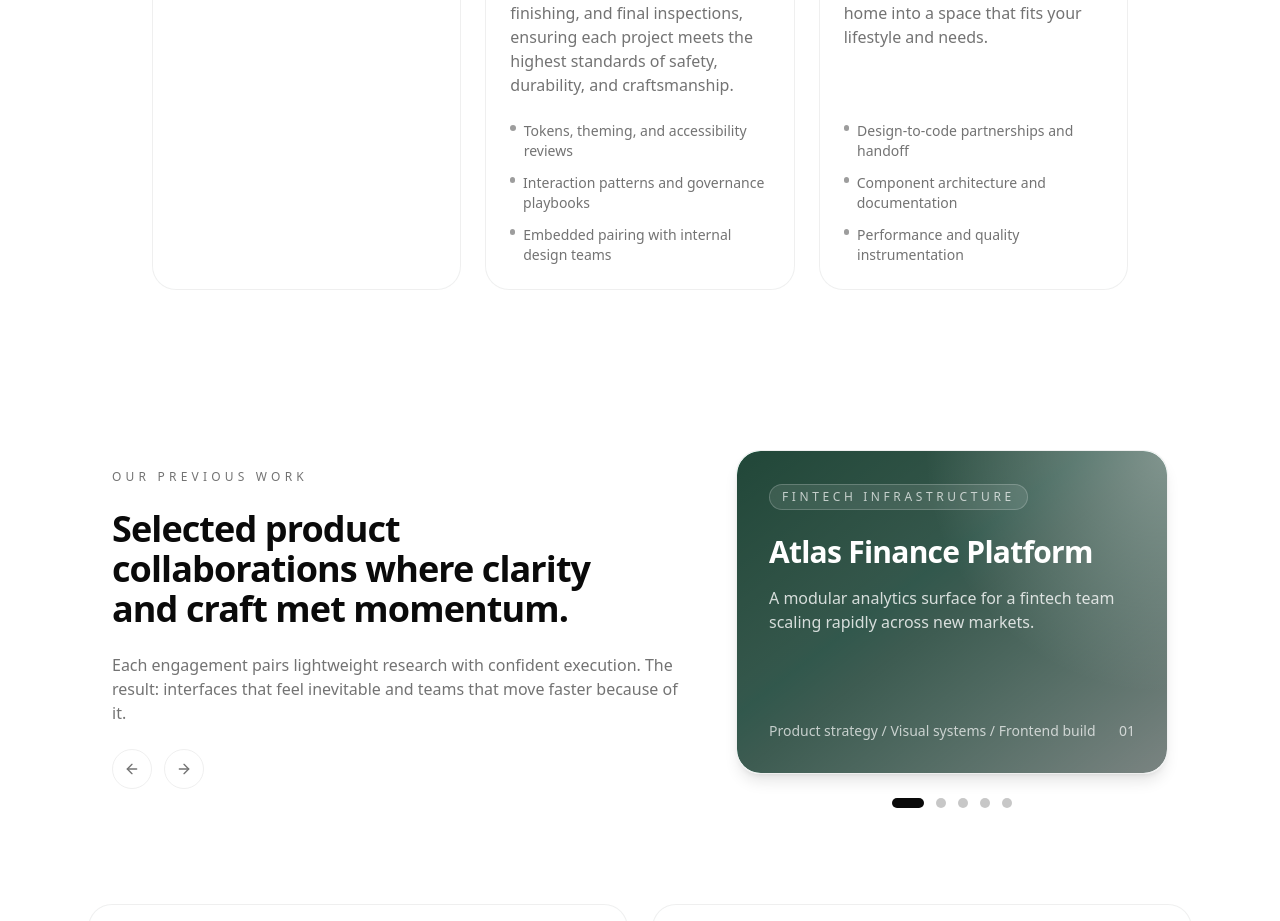
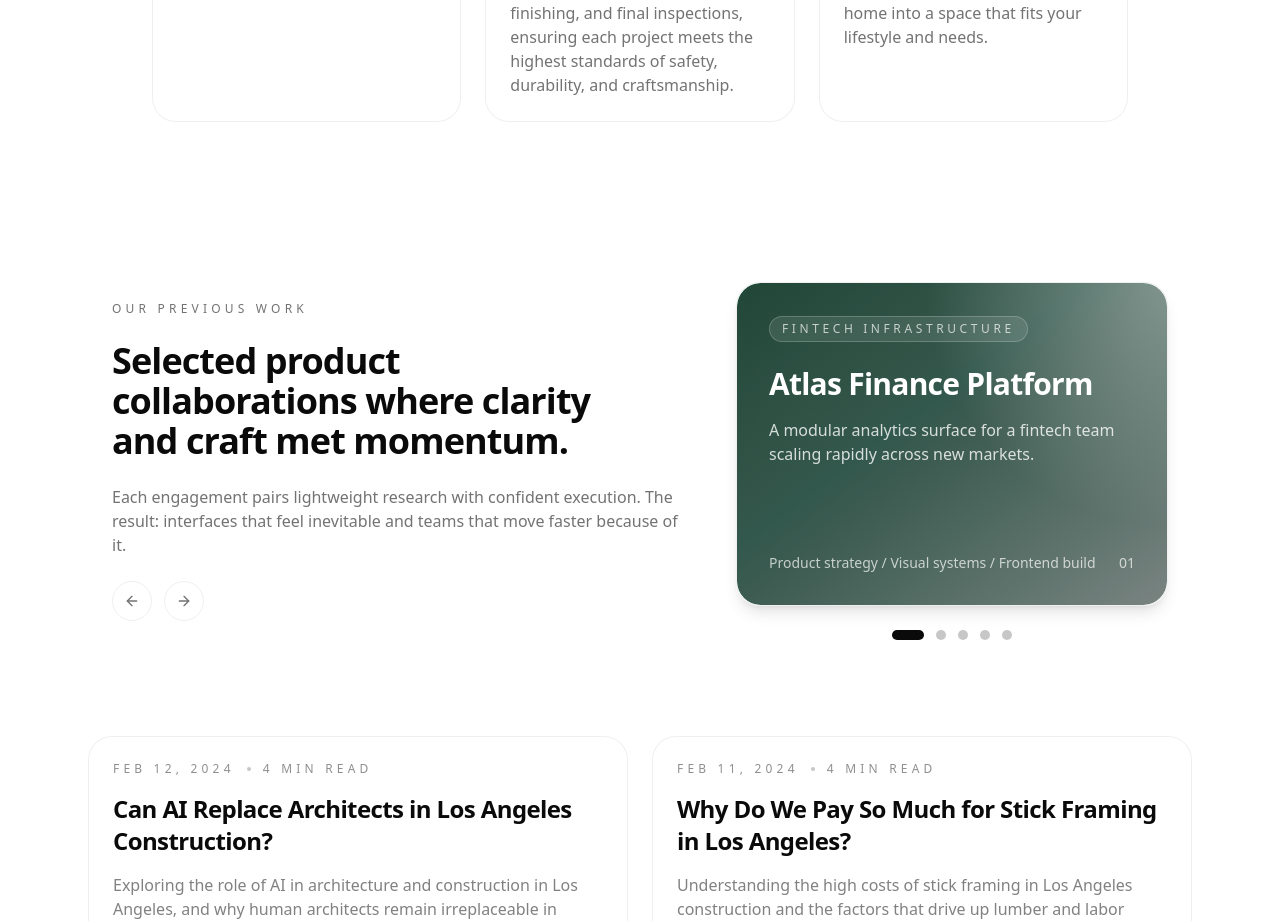
Before and after one commit to codensleep/den.builders, a Next.js app: page / in a window 1280 px wide. Shown: the part 1140-2061 px from the top of the page. Built offline with nearby package versions, Linux system fonts and the light colour scheme.

Commit message:
u2
update

```diff
--- a/src/app/page.tsx
+++ b/src/app/page.tsx
@@ -15,21 +15,13 @@ const services = [
     title: 'Construction',
     description:
       'Our expertise covers residential, commercial, and custom builds, with a focus on quality workmanship, efficient project management, and on-time delivery. We handle everything from site preparation and concrete work to framing, finishing, and final inspections, ensuring each project meets the highest standards of safety, durability, and craftsmanship.',
-    focusAreas: [
-      'Tokens, theming, and accessibility reviews',
-      'Interaction patterns and governance playbooks',
-      'Embedded pairing with internal design teams',
-    ],
+    focusAreas: [],
   },
   {
     title: 'Remodeling',
     description:
       'We offer complete home remodeling services, including kitchen and bathroom upgrades, room additions, and whole-house renovations. Our team focuses on quality craftsmanship, modern design, and seamless project management to transform your home into a space that fits your lifestyle and needs.',
-    focusAreas: [
-      'Design-to-code partnerships and handoff',
-      'Component architecture and documentation',
-      'Performance and quality instrumentation',
-    ],
+    focusAreas: [],
   },
 ]
 
```
